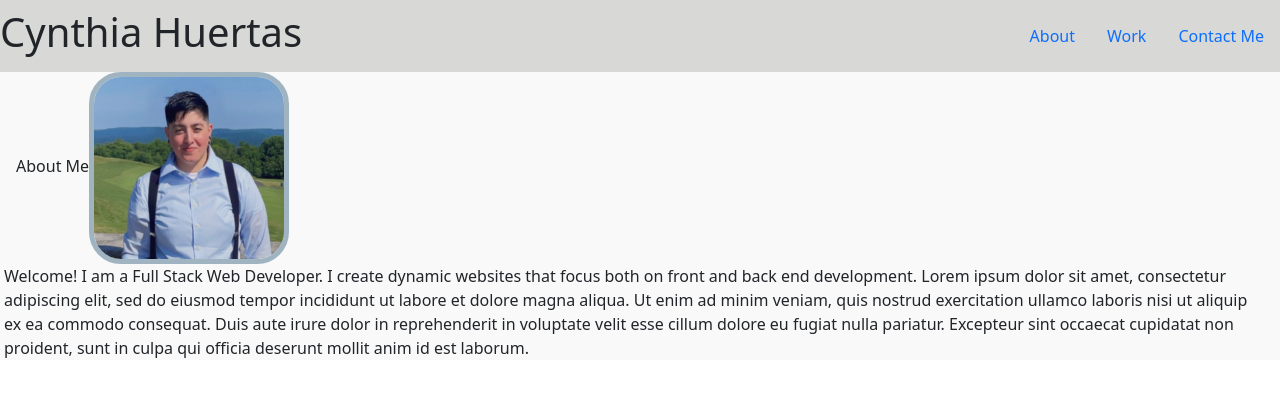
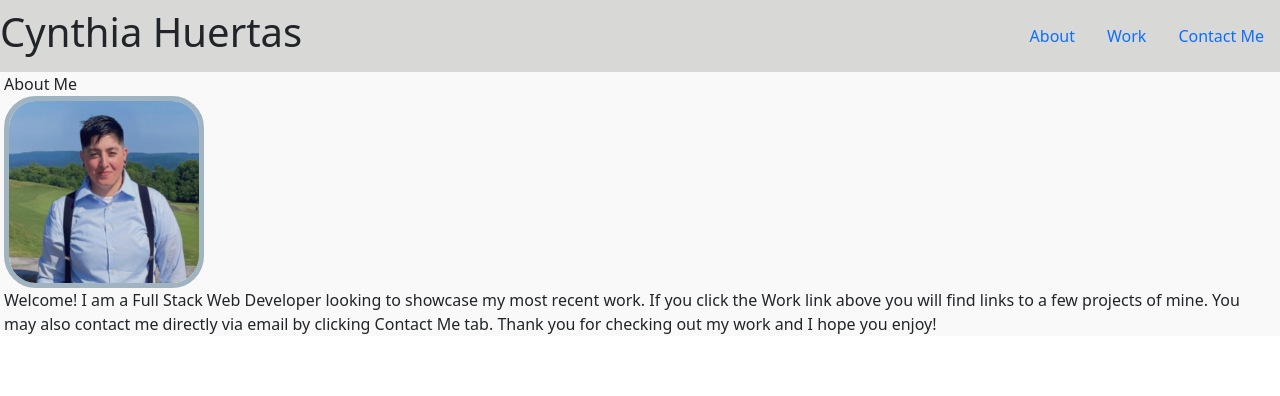
Before and after one commit to CyndiHue/HuertasCPortfolio, a React (Vite) app: page /About in a window 1280 px wide. Shown: the top 396 px of the page. Built offline with nearby package versions, Linux system fonts and the light colour scheme.

Commit message:
bio updated

```diff
--- a/src/pages/About.jsx
+++ b/src/pages/About.jsx
@@ -3,13 +3,13 @@ import profilePic from '../assets/profilePic.jpg'
 
 export default function About() {
     return (
-        <div className="row">
+        <>
 
+        <div className="row">About Me</div>
+        <img src={profilePic} className="row profile rounded-5" alt="" style={{width: "200px"}}></img>
+        <div className="row">Welcome! I am a Full Stack Web Developer looking to showcase my most recent work. If you click the Work link above you will find links to a few projects of mine. You may also contact me directly via email by clicking Contact Me tab. Thank you for checking out my work and I hope you enjoy!</div>
 
-        <div className="col">About Me
-        <img src={profilePic} className="col profile rounded-5" alt="" style={{width: "200px"}}></img></div>
-        <div className="row">Welcome! I am a Full Stack Web Developer. I create dynamic websites that focus both on front and back end development. Lorem ipsum dolor sit amet, consectetur adipiscing elit, sed do eiusmod tempor incididunt ut labore et dolore magna aliqua. Ut enim ad minim veniam, quis nostrud exercitation ullamco laboris nisi ut aliquip ex ea commodo consequat. Duis aute irure dolor in reprehenderit in voluptate velit esse cillum dolore eu fugiat nulla pariatur. Excepteur sint occaecat cupidatat non proident, sunt in culpa qui officia deserunt mollit anim id est laborum. </div>
+        </>
 
-        </div>
-    );
+        );
   }
```
